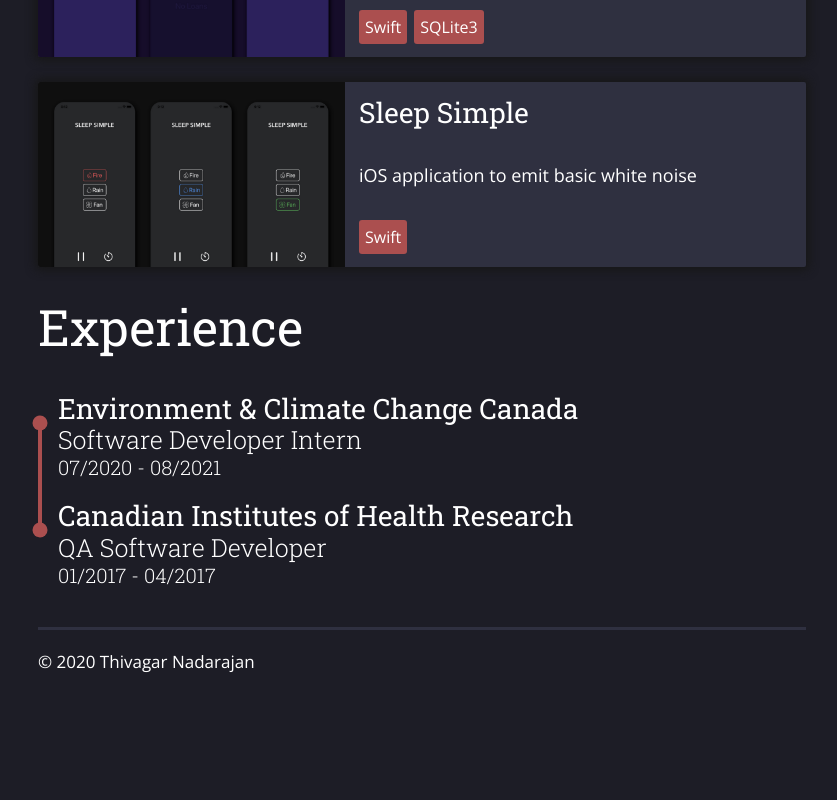
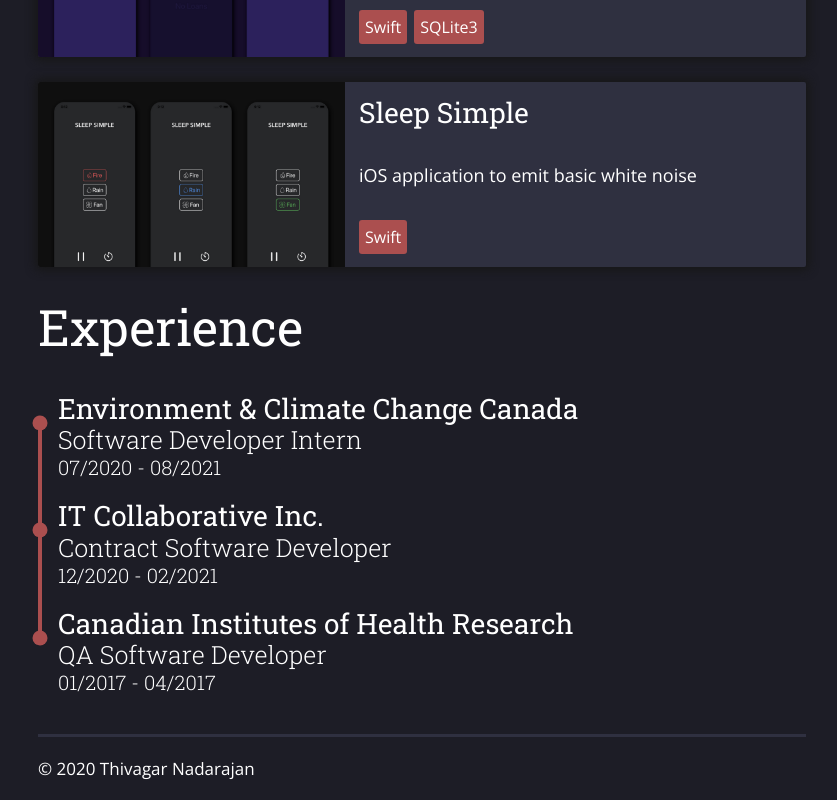
Before and after one commit to ThivagarNadarajan/thivagar.com, a React (Create React App) app: page / in a window 1280 px wide. Shown: the part 1584-2384 px from the top of the page, without its empty margins (218-1055 px from the left). Before the commit the page ends 2277 px from the top, so only its background shows below. Built offline with nearby package versions, Linux system fonts and the light colour scheme.

Commit message:
Add placeholder in experience section for ITC

```diff
--- a/src/components/Experience.tsx
+++ b/src/components/Experience.tsx
@@ -22,6 +22,16 @@ const Experience = (): JSX.Element => {
 						]}
 					duration={'07/2020 - 08/2021'}
 					isFirst={true}
+				/>
+				<Collapsible
+					role={'Contract Software Developer'}
+					company={'IT Collaborative Inc.'}
+					description={
+						[
+							'Coming'
+							+ 'soon',
+						]}
+					duration={'12/2020 - 02/2021'}
 				/>
 				<Collapsible
 					role={'QA Software Developer'}
```
